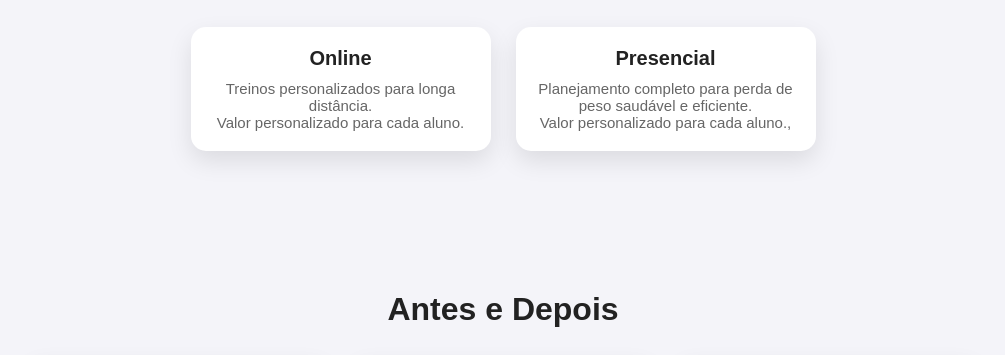
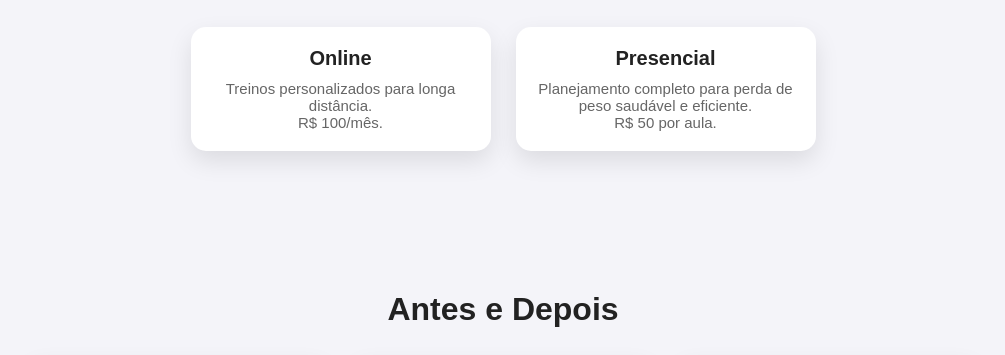
Before and after one commit to vitoriaasales/Personal-Marcelo, a plain HTML site: page index.html in a window 1280 px wide. Shown: the part 1409-1764 px from the top of the page, without its empty margins (137-1142 px from the left). Drawn offline with Linux system fonts and the light colour scheme.

Commit message:
Update index.html

```diff
--- a/index.html
+++ b/index.html
@@ -209,13 +209,13 @@
                 <div class="card">
                     <h3><n>Online</n></h3>
                     <p>Treinos personalizados para longa distância.</p>
-                    <p><n>Valor personalizado para cada aluno.</n></p>
+                    <p><n>R$ 100/mês.</n></p>
                 </div>
 
                 <div class="card">
                     <h3><n>Presencial</n></h3>
                     <p>Planejamento completo para perda de peso saudável e eficiente.</p>
-                    <p><n>Valor personalizado para cada aluno.,</n></p>
+                    <p><n>R$ 50 por aula.</n></p>
                 </div>
             </div>
         </fieldset>
```
